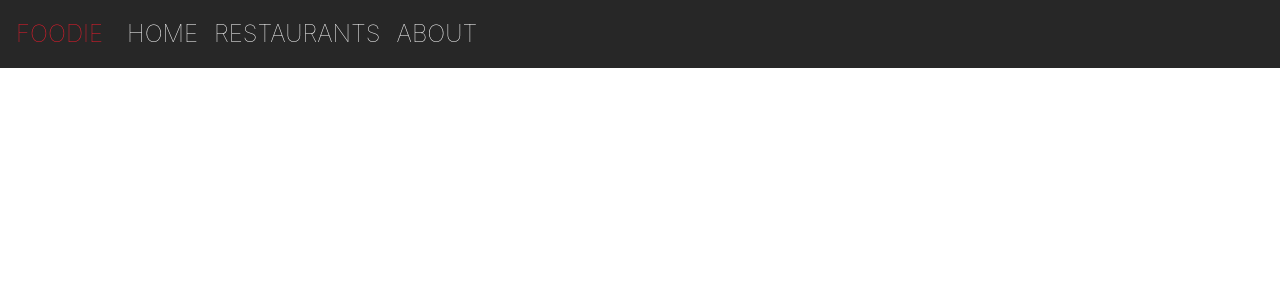
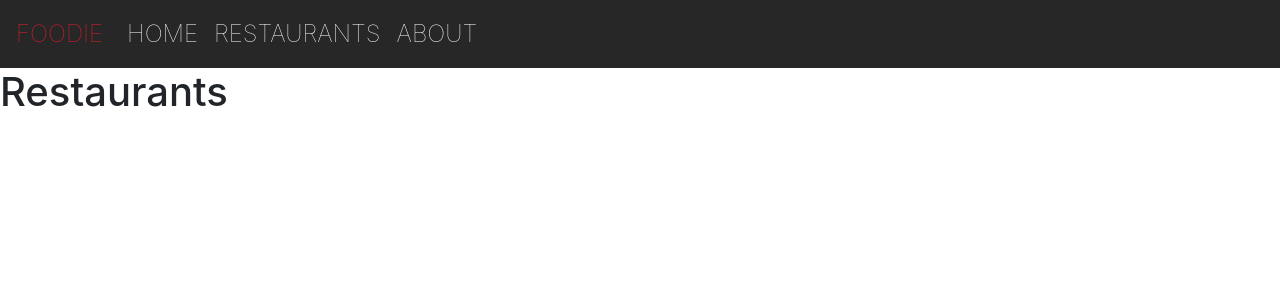
Before and after one commit to Alicia-Sheng/Foodie-WebVersion, a React app: page /restaurants in a window 1280 px wide. Shown: the top 300 px of the page. Built offline with nearby package versions, Linux system fonts and the light colour scheme.

Commit message:
Update name

```diff
--- a/src/App.js
+++ b/src/App.js
@@ -3,7 +3,7 @@ import { BrowserRouter as Router, Switch, Route } from "react-router-dom";
 
 import Navbar from './components/Navbar'
 import MainContent from './components/MainContent'
-import Sherman from './sherman'
+import Restaurants from './Restaurants'
 
 function App() {
   return(
@@ -12,7 +12,7 @@ function App() {
         <Navbar />
         <Switch>
           <Route exact path="/" component={MainContent} />
-          <Route exact path="/sherman" component={Sherman} />
+          <Route exact path="/restaurants" component={Restaurants} />
         </Switch>
       </div>
     </Router>
--- /dev/null
+++ b/src/Restaurants.js
@@ -0,0 +1,9 @@
+import React from 'react';
+
+const Restaurants = () => {
+  return (
+    <h1>Restaurants</h1>
+  );
+};
+
+export default Restaurants;
--- a/src/components/Navbar.js
+++ b/src/components/Navbar.js
@@ -16,7 +16,7 @@ function Navbar() {
             <Link to="/" exact className="nav-link">HOME</Link>
           </li>
           <li className="nav-item">
-            <Link to="/sherman" exact className="nav-link">RESTAURANTS</Link>
+            <Link to="/restaurants" exact className="nav-link">RESTAURANTS</Link>
           </li>
           <li className="nav-item">
             <a href="" className="nav-link">ABOUT</a>
--- a/src/sherman.js
+++ /dev/null
@@ -1,9 +0,0 @@
-import React from 'react';
-
-const Sherman = () => {
-  return (
-    <h1>Sherman</h1>
-  );
-};
-
-export default Sherman;
```
